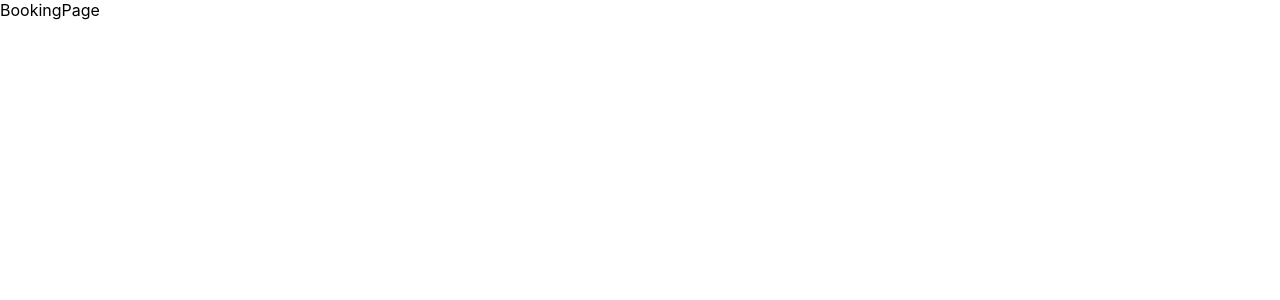
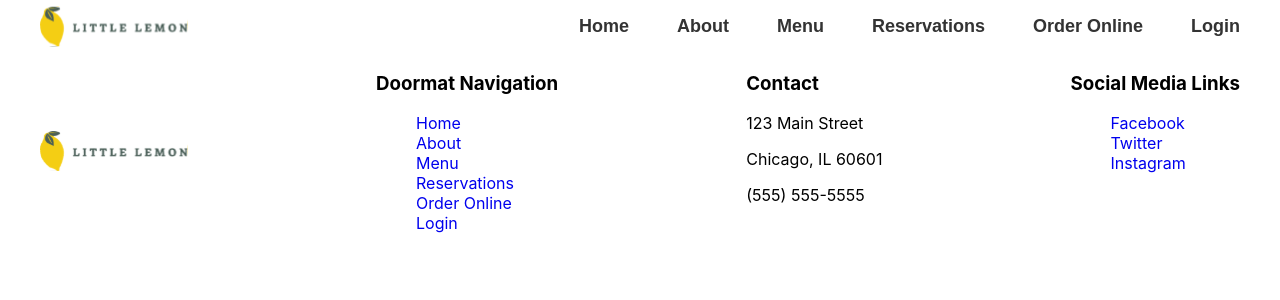
Before and after one commit to mertefeisawesome/meta-frontend-capstone, a React (Create React App) app: page /booking in a window 1280 px wide. Shown: the top 300 px of the page. Built offline with nearby package versions, Linux system fonts and the light colour scheme.

Commit message:
booking page nav elements

```diff
--- a/src/pages/BookingPage.jsx
+++ b/src/pages/BookingPage.jsx
@@ -1,7 +1,14 @@
 import React from "react";
+import Nav from "../components/Nav";
+import Footer from "../components/Footer";
 
 const BookingPage = () => {
-  return <div>BookingPage</div>;
+  return (
+    <>
+      <Nav />
+      <Footer />
+    </>
+  );
 };
 
 export default BookingPage;
```
